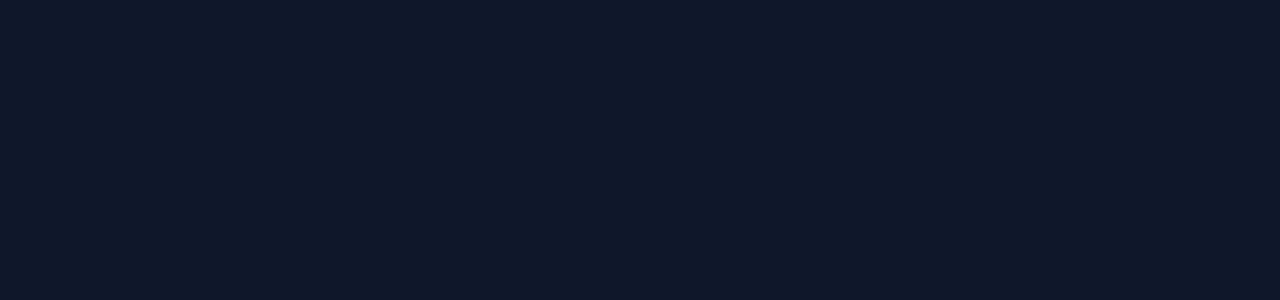
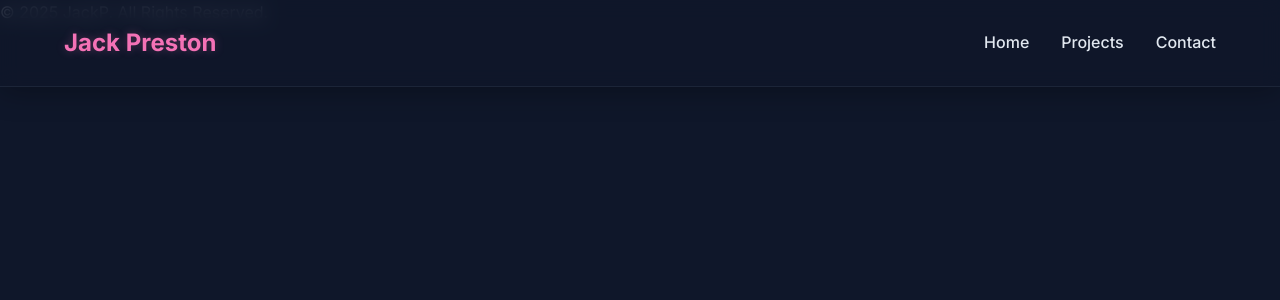
Before and after one commit to jpreston05/portfolio-website, a React (Vite) app: page / in a window 1280 px wide. Shown: the top 300 px of the page. Built offline with nearby package versions, Linux system fonts and the light colour scheme.

Commit message:
added nav bar

```diff
--- a/package.json
+++ b/package.json
@@ -10,6 +10,7 @@
     "preview": "vite preview"
   },
   "dependencies": {
+    "framer-motion": "^12.23.24",
     "react": "^19.2.0",
     "react-dom": "^19.2.0"
   },
--- a/src/App.css
+++ b/src/App.css
@@ -31,4 +31,68 @@ body {
   opacity: 0;
   transform: translateY(20px);
   transition: opacity 0.6s ease-out, transform 0.6s ease-out;
+  width: 100%;
+  min-height: 100vh;
 }
+
+.app.loaded {
+  opacity: 1;
+  transform: translateY(0);
+}
+
+.navbar {
+  position: fixed;
+  top: 0;
+  left: 0;
+  right: 0;
+  display: flex;
+  justify-content: space-between;
+  align-items: center;
+  padding: 1.5rem 5%;
+  background: var(--nav-bg);
+  backdrop-filter: blur(10px);
+  z-index: 1000;
+  box-shadow: 0 4px 30px rgba(0, 0, 0, 0.3);
+  border-bottom: 1px solid var(--card-border);
+}
+
+.logo {
+  font-size: 1.5rem;
+  font-weight: 700;
+  color: var(--accent-color);
+  text-shadow: 0 0 10px rgba(244, 114, 182, 0.3);
+}
+
+.nav-links {
+  display: flex;
+  gap: 2rem;
+  list-style: none;
+}
+
+.nav-links a {
+  color: var(--text-color);
+  text-decoration: none;
+  font-weight: 500;
+  transition: all 0.3s ease;
+  position: relative;
+  cursor: pointer;
+}
+
+.nav-links a::after {
+  content: '';
+  position: absolute;
+  bottom: -5px;
+  left: 0 ;
+  width: 0;
+  height: 2px;
+  background: var(--accent-color);
+  transition: width 0.3s ease;
+}
+
+.nav-links a:hover {
+  color: var(--accent-color);
+}
+
+.nav-links a:hover::after {
+  width: 100%;
+}
--- a/src/App.jsx
+++ b/src/App.jsx
@@ -3,10 +3,17 @@ import { Navbar } from './components/Navbar.jsx'
 import { Hero } from './components/Hero.jsx'
 import { Projects } from './components/Projects.jsx'
 import { Contact } from './components/Contact.jsx'
+import { useState, useEffect } from 'react'
 
 function App() {
+  const [isLoaded, setIsLoaded] = useState(false);
+
+  useEffect(() => {
+    setIsLoaded(true);
+  }, []);
+
   return (
-    <div className="app">
+    <div className={ `app  ${isLoaded ? 'loaded' : ''}` }>
       <Navbar />
 
       <Hero />
--- a/src/components/Navbar.jsx
+++ b/src/components/Navbar.jsx
@@ -1,3 +1,45 @@
+import { motion } from 'framer-motion';
+
+const fadeInUp = {
+    initial: {opacity: 0, y: 20},
+    animate: {opacity: 1, y: 0},
+    transition: {duration: 0.6},
+};
+
+const staggerContainer = {
+    animate: {
+        transition: {
+            staggerChildren: 0.1,
+        },
+    },
+};
+
 export const Navbar = () => {
-    return <></>;
+    return (
+        <motion.nav
+            className="navbar"
+            initial={{y: -100}}
+            animate={{y: 0}}
+            transition={{duration: 0.6, ease: "easeOut"}}>
+
+                <motion.div
+                    className="logo"
+                    whileHover={{scale:1.05}}
+                    whileTap={{scale:0.95}}>
+                    Jack Preston
+                </motion.div>
+
+                <motion.ul className='nav-links' variants={staggerContainer} initial="initial" animate="animate">
+                    <motion.li variants={fadeInUp} whileHover={{scale: 1.1}} whileTap={{scale: 0.95}}>
+                        <a href="#hero">Home</a>
+                    </motion.li>
+                    <motion.li variants={fadeInUp} whileHover={{scale: 1.1}} whileTap={{scale: 0.95}}>
+                        <a href="#projects">Projects</a>
+                    </motion.li>
+                    <motion.li variants={fadeInUp} whileHover={{scale: 1.1}} whileTap={{scale: 0.95}}>
+                        <a href="#contact">Contact</a>
+                    </motion.li>
+                </motion.ul>
+            </motion.nav>
+    );
 };
```
Also changed, not shown: 1 other file (tests, documents, lock files or other folders).
